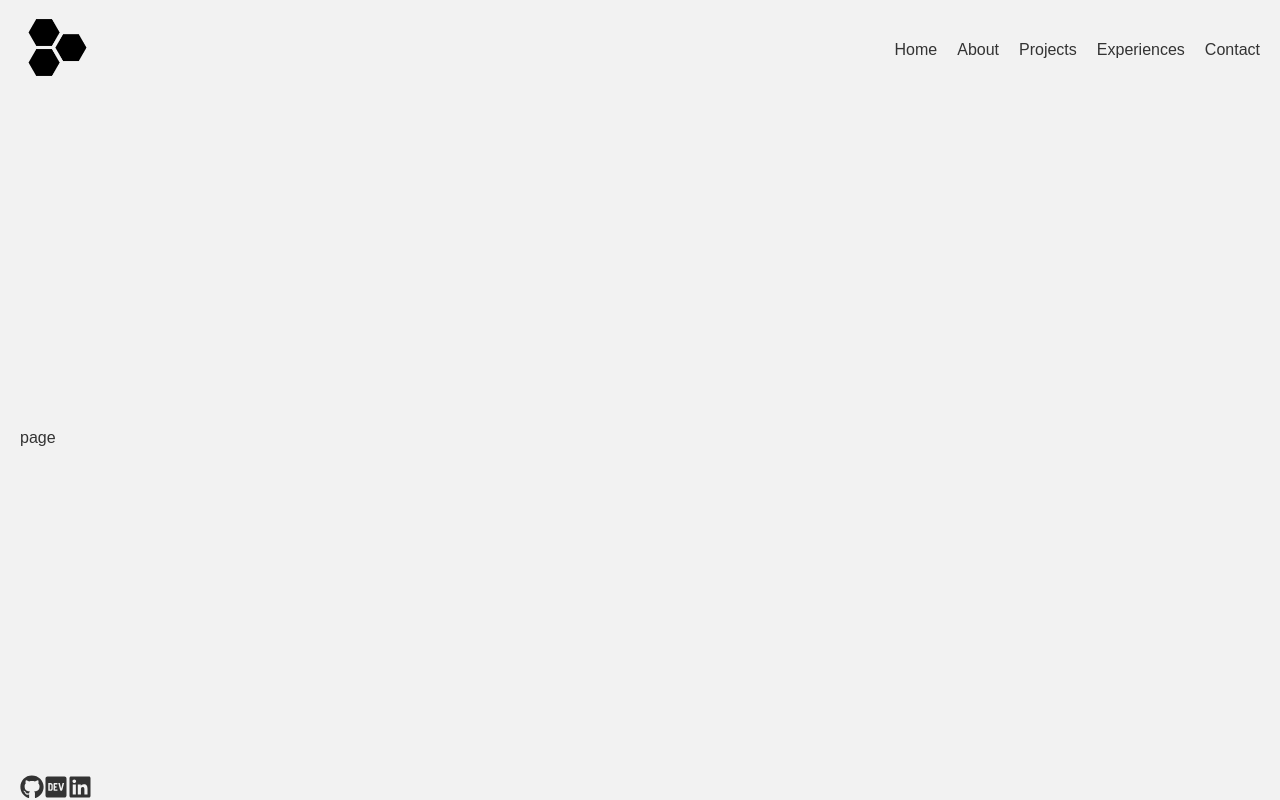
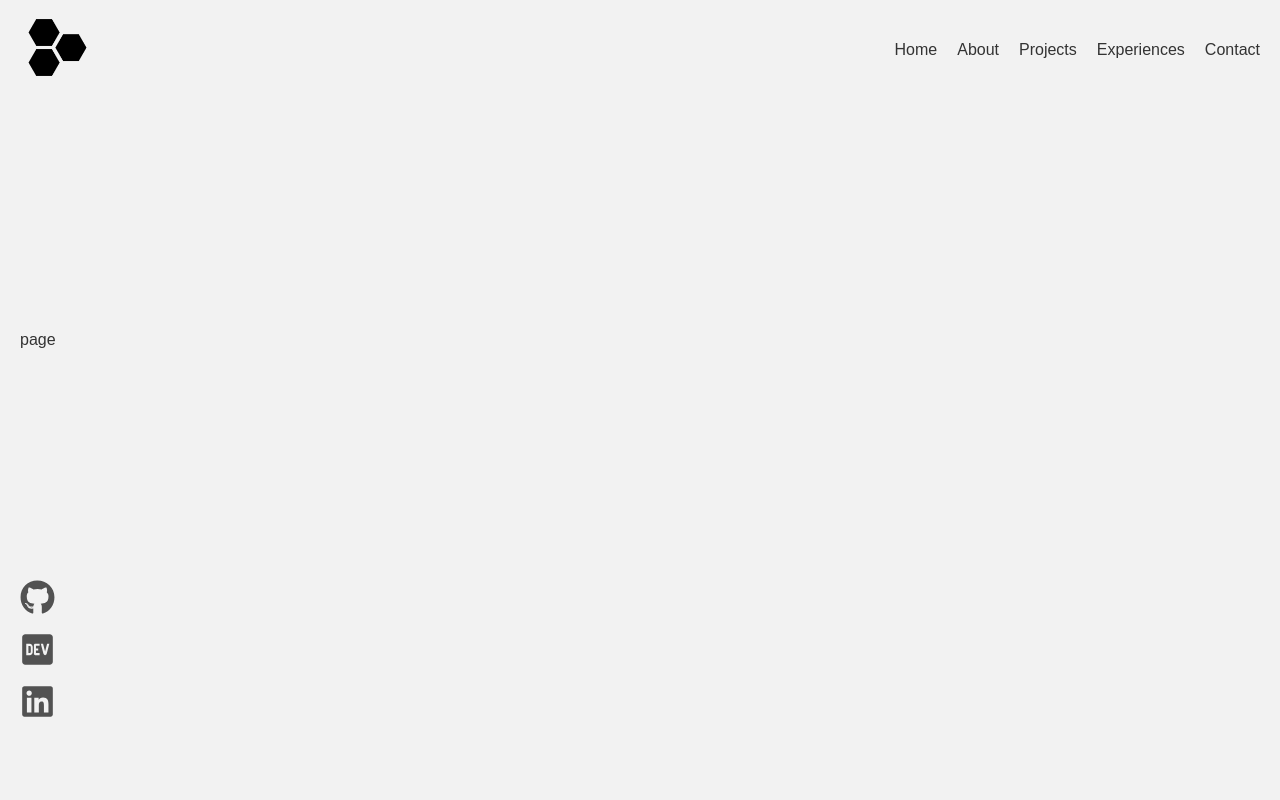
Before and after one commit to VSI12/Portfolio_v2, a Next.js app: page / in a window 1280 px wide. Built offline with nearby package versions, Linux system fonts and the light colour scheme.

Commit message:
links working and semi styled

```diff
--- a/src/components/footer/Footer.jsx
+++ b/src/components/footer/Footer.jsx
@@ -10,7 +10,7 @@ const Footer = () => {
       <a href="https://github.com/VSI12" target="_blank" rel="noopener noreferrer" >
         <FontAwesomeIcon icon={faGithub} className={styles.icon} />
       </a>
-      <a href="https://dev.to/yourprofile" target="_blank" rel="noopener noreferrer">
+      <a href="https://dev.to/non-existent" target="_blank" rel="noopener noreferrer">
         <FontAwesomeIcon icon={faDev} className={styles.icon} />
       </a>
       <a href="https://www.linkedin.com/in/victor-iliya/" target="_blank" rel="noopener noreferrer">
--- a/src/components/footer/footer.module.css
+++ b/src/components/footer/footer.module.css
@@ -1,11 +1,19 @@
 .icon{
     font-size: 1.5rem;
-    width: 1.5rem;
-    height: 1.5rem;
-  }
+    width: 35px;
+    height: 35px;
+    color: rgb(82, 82, 82);
+    transition: all 0.3s ease-in-out;
+}
+.icon:hover{
+    color: #000;
+    transform: translateY(-5px);
+}
 
-  .iconLarge {
-    font-size: 3rem;
-    width: 3rem;
-    height: 3rem;
-  }
+.social{
+
+    display: flex;
+    flex-direction: column;
+    gap: 1rem;
+    padding-bottom: 5rem;
+}
```
